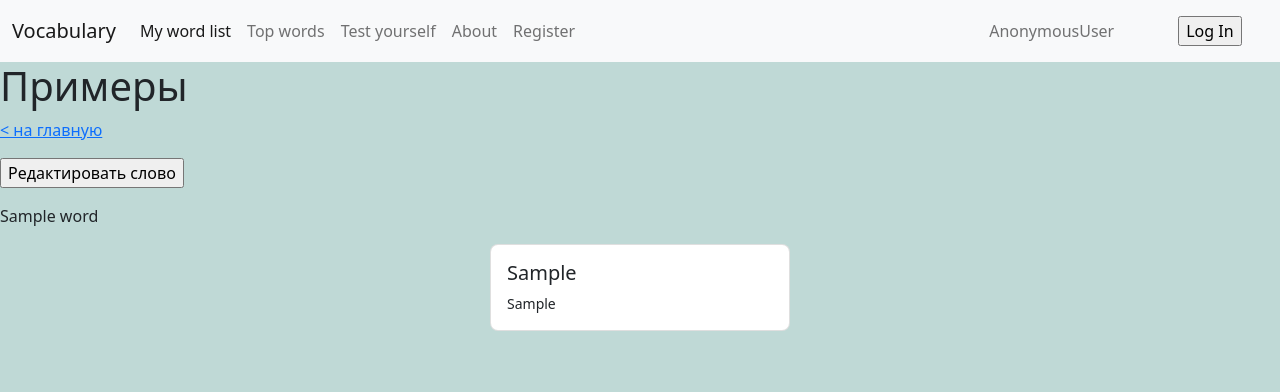
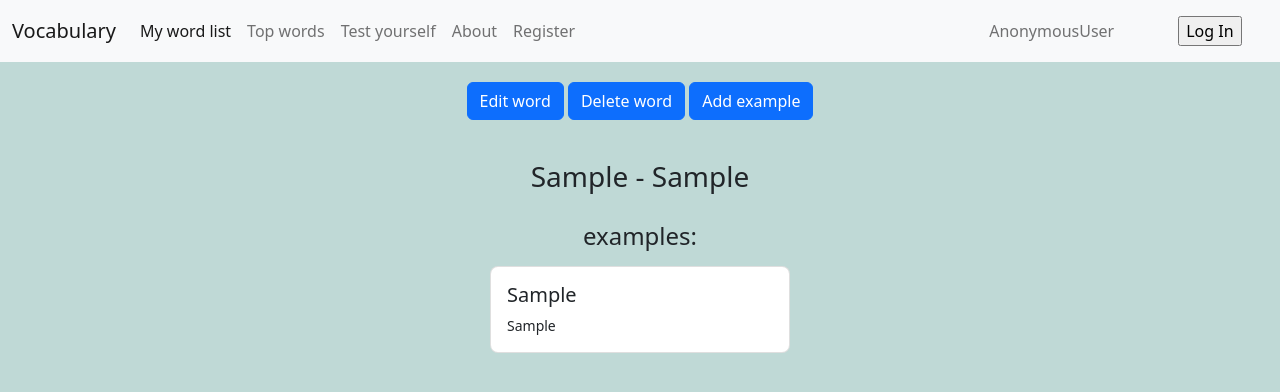
Before and after one commit to ukmax/Vocabulary, a Django app: template vocabulary/dictionaryapp/templates/word.html in a window 1280 px wide. Shown: the top 392 px of the page. Run offline with Django 3.2, Linux system fonts and the light colour scheme; the template is opened without the code that fills it: most values are stand-ins (such as "Sample title", 1, 10 or a date in 2020).

Commit message:
add delete word function, restyle buttons

```diff
--- a/vocabulary/dictionaryapp/templates/word.html
+++ b/vocabulary/dictionaryapp/templates/word.html
@@ -2,23 +2,21 @@
 
 {% block title %}
 <title>
-    Примеры
+    Examples
 </title>
 {% endblock %}
 
 {% block body %}
-<h1>Примеры</h1>
-<a href="{% url 'main'%}">< на главную</a>
-<p>
-    <form action="{% url 'word_update' object.pk %}">
-        <input type="submit" value="Редактировать слово" />
-    </form>
-</p>
 
-<p>
-    {{ word }}
-</p>
-
+<div style="text-align: center;padding: 20px;">
+    <a class="btn btn-primary" href="{% url 'word_update' object.pk %}">Edit word</a>
+    <a class="btn btn-primary" href="{% url 'delete_word' object.pk %}">Delete word</a>
+     <a class="btn btn-primary" href="">Add example</a>
+</div>
+    <h3 style="text-align: center; padding: 20px;">
+        {{ word.eng_word }} - {{ word.rus_word }}
+    </h3>
+<h4 style="text-align: center;">examples:</h4>
 <div class="list-group  d-grid gap-2 border-0 w-auto">
     {% for example in examples %}
     <label class="list-group-item rounded-3 py-3">
--- a/vocabulary/dictionaryapp/templates/word_create.html
+++ b/vocabulary/dictionaryapp/templates/word_create.html
@@ -2,7 +2,7 @@
 
 {% block title %}
 <title>
-    Новое слово
+    Add word
 </title>
 {% endblock %}
 
@@ -53,7 +53,8 @@ body {
     font-family: "Helvetica";
   }
     </style>
-<div>
+
+<div class="container">
     <div class="form">
       <form class="register-form" method="POST" action="">
         {% csrf_token %}
--- a/vocabulary/vocabulary/urls.py
+++ b/vocabulary/vocabulary/urls.py
@@ -31,5 +31,6 @@ urlpatterns = [
     path('word/detail/<int:pk>/', dictionaryapp.WordDetailView.as_view(), name='word_detail'),
     path('word/create/', dictionaryapp.WordCreateView.as_view(), name='word_create'),
     path('word/update/<int:pk>/', dictionaryapp.WordUpdateView.as_view(), name='word_update'),
+    path('word/delete/<int:pk>/', dictionaryapp.delete_word, name='delete_word'),
 
 ]
```
Also changed, not shown: vocabulary/dictionaryapp/templates/checkwords.html (+4 -83 lines), vocabulary/dictionaryapp/templates/index.html (+4 -11 lines), vocabulary/dictionaryapp/views.py (+6 -1 lines).
